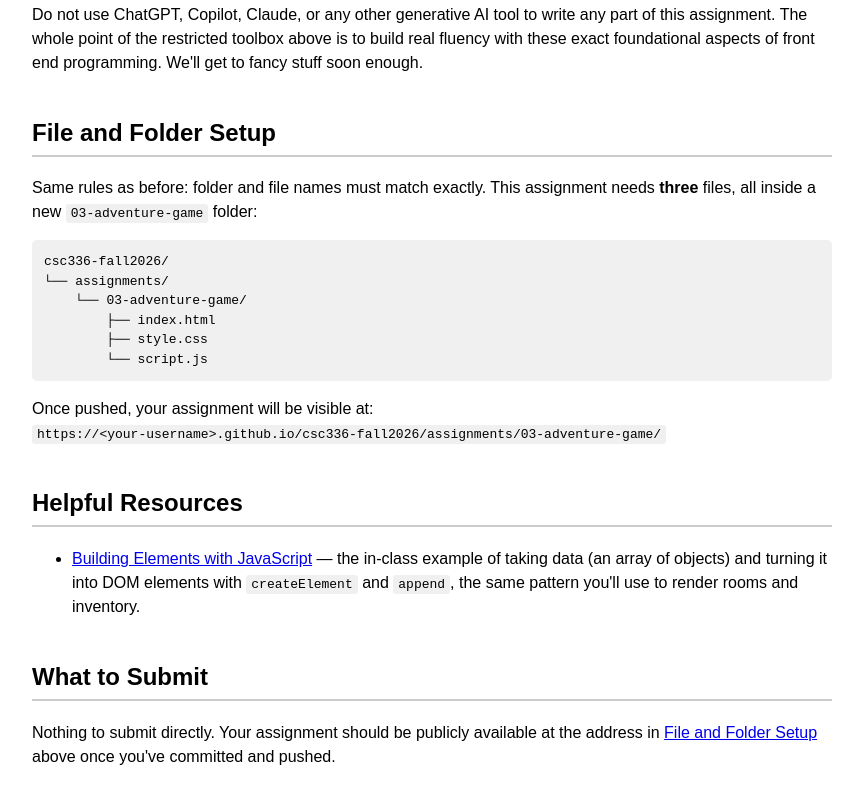
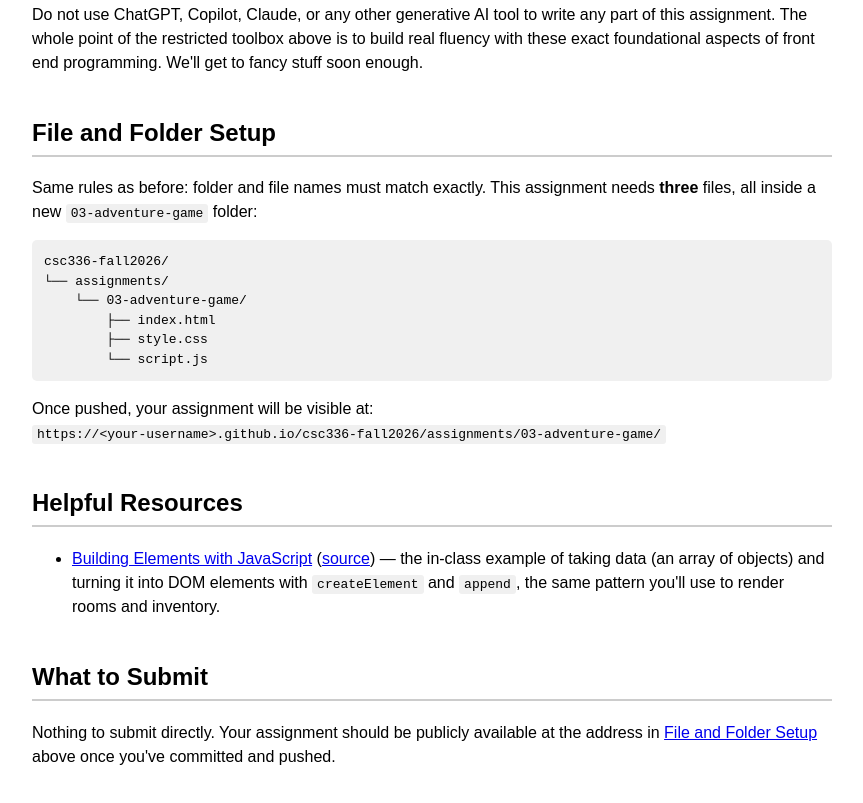
Before and after one commit to mtreanor/csc336-fall2026, a plain HTML site: page assignments/03-adventure-game.html in a window 1280 px wide. Shown: the part 2108-2911 px from the top of the page, without its empty margins (208-1071 px from the left). Drawn offline with Linux system fonts and the light colour scheme.

Commit message:
added references to examples

```diff
--- a/assignments/03-adventure-game.html
+++ b/assignments/03-adventure-game.html
@@ -175,8 +175,9 @@
 
     <h2>Helpful Resources</h2>
     <ul>
-        <li><a href="../examples/9-22-26/index.html">Building Elements with JavaScript</a> — the in-class
-            example of taking data (an array of objects) and turning it into DOM elements with
+        <li><a href="../examples/9-22-26/index.html">Building Elements with JavaScript</a>
+            (<a href="https://github.com/mtreanor/csc336-fall2026/blob/main/examples/9-22-26/index.html" target="_blank">source</a>)
+            — the in-class example of taking data (an array of objects) and turning it into DOM elements with
             <code>createElement</code> and <code>append</code>, the same pattern you'll use to render rooms
             and inventory.</li>
     </ul>
```
Also changed, not shown: examples/9-22-26/index.html (+1 -0 lines), schedule.html (+1 -1 lines).
